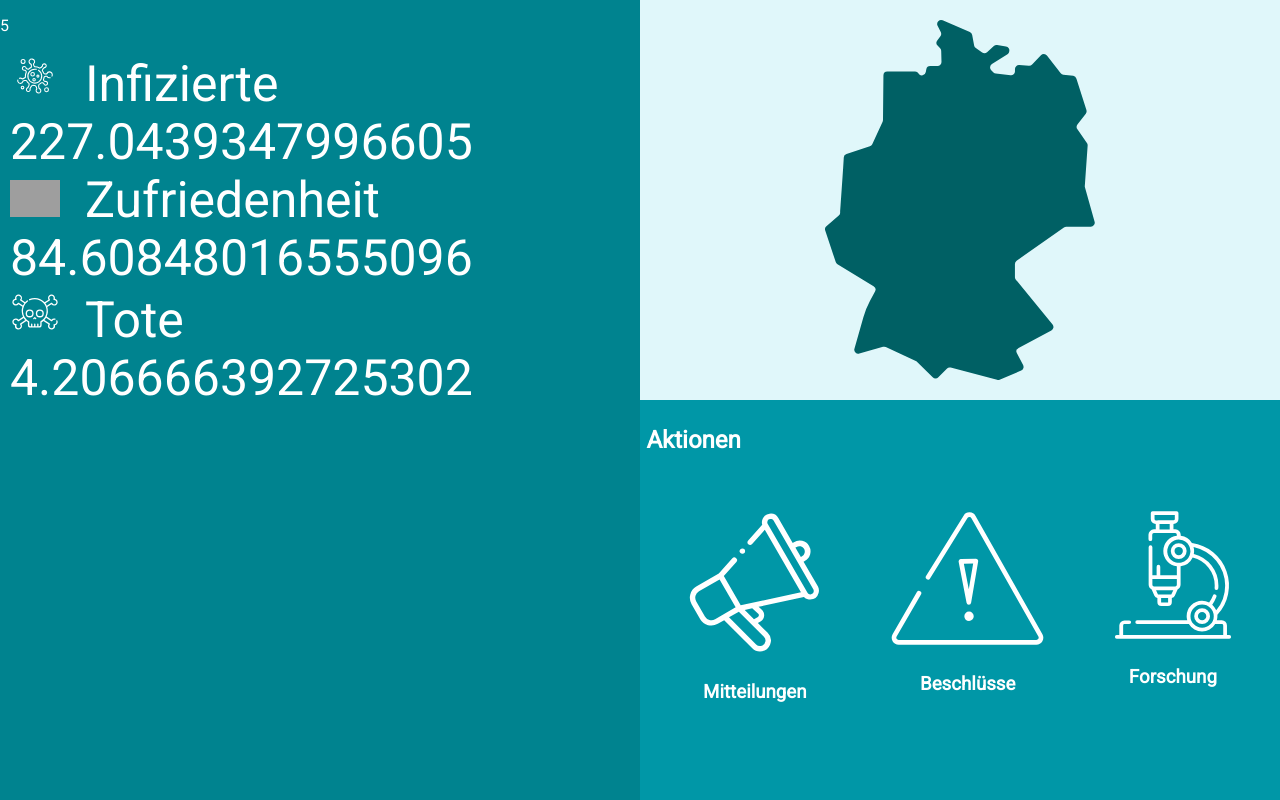
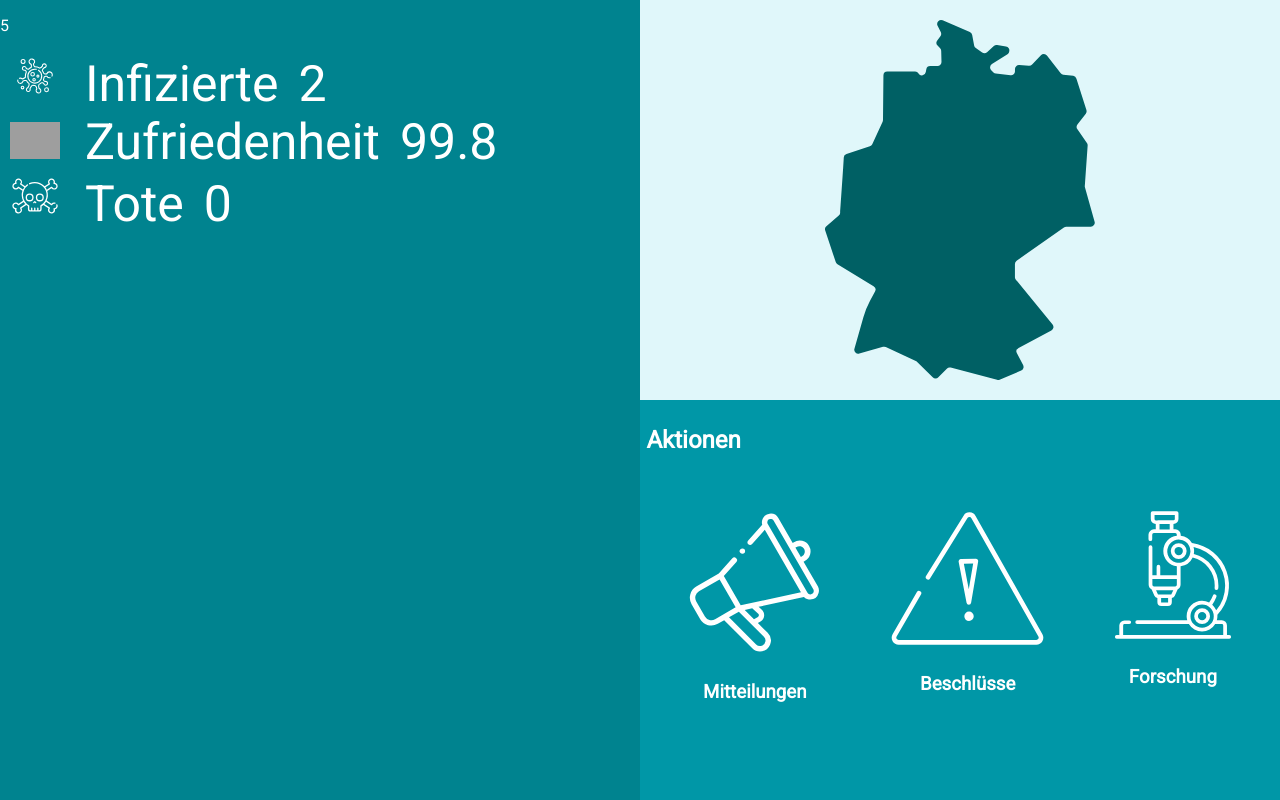
Before and after one commit to Corfus/prevent-corona, an Angular app: page /game in a window 1280 px wide. Built offline with nearby package versions, Linux system fonts and the light colour scheme; grey boxes are pictures that could not be loaded.

Commit message:
Updated infected calculation + round numbers for display
Updated infected calculation to recursive formula, so that k can be modified during game

```diff
--- a/src/app/components/common/value-table/value-table.component.ts
+++ b/src/app/components/common/value-table/value-table.component.ts
@@ -24,10 +24,10 @@ export class ValueTableComponent {
     const countryState = gs.getCountry(gs.playerCountry);
     return {
       tick: gs.tickCount,
-      happiness: countryState.happiness.value,
-      deaths: countryState.deaths,
-      infected: countryState.numberOfInfected.value,
-      deathrate: countryState.deathProbability.value
+      happiness: Math.round(countryState.happiness.value * 10) / 10,
+      deaths: Math.round(countryState.deaths),
+      infected: Math.round(countryState.numberOfInfected.value),
+      deathrate: Math.round(countryState.deathProbability.value)
     };
   }
 }
--- a/src/gamelogic/GameCreator.ts
+++ b/src/gamelogic/GameCreator.ts
@@ -141,7 +141,10 @@ export class GameCreator {
     playerCountry.hospitalCapacity = 100000;
     playerCountry.happiness.value = 100;
     playerCountry.numberOfInfected.value = 1;
-
+    playerCountry.numberOfInfected.relativeRateOfChange = 0.000000002;
+    playerCountry.money.value = 5000000000;
+    playerCountry.deathProbability.value = 0.0005;
+    playerCountry.recoverProbability.value = 0.005;
 
     const chinaEntity: CountryEntity = 'China';
     const china = new CountryState();
--- a/src/gamelogic/systems/EvolutionSystem.ts
+++ b/src/gamelogic/systems/EvolutionSystem.ts
@@ -50,14 +50,17 @@ export class EvolutionSystem extends System {
 
       //infizierte
       //Begrenztes logistisches Wachstum: https://de.wikipedia.org/wiki/Logistische_Funktion
-      var k = 0.000000002// countryData.numberOfInfected.relativeRateOfChange;
+      var k = countryData.numberOfInfected.relativeRateOfChange;
       var infected = countryData.numberOfInfected.value;
       var total = countryData.totalPopulation.value;
-      countryData.numberOfInfected.value = (total) / (1+Math.exp(-k*total*state.tickCount)*(total/100-1));
+      //countryData.numberOfInfected.value = (total) / (1+Math.exp(-k*total*state.tickCount)*(total/100-1));
+      countryData.numberOfInfected.value = (total * infected) / (infected + (total - infected) * Math.exp(-k*total) );
+      //countryData.numberOfInfected.relativeRateOfChange *= 1;
+
       //geheilte
       var newRecovered = countryData.recoverProbability.value * countryData.numberOfInfected.value;
-      countryData.numberOfRecovered.value += newRecovered;
-      countryData.numberOfInfected.value -= newRecovered;
+      //countryData.numberOfRecovered.value += newRecovered;
+      //countryData.numberOfInfected.value -= newRecovered;
 
       //Impfstoff
       countryData.vaccines.value += countryData.vaccines.absoluteRateOfChange;
@@ -72,8 +75,8 @@ export class EvolutionSystem extends System {
       }
 
       newDeaths +=  countryData.deathProbability.value * countryData.numberOfInfected.value;
-      countryData.deaths += newDeaths;
-      countryData.numberOfInfected.value -= newDeaths;
+      //countryData.deaths += newDeaths;
+      //countryData.numberOfInfected.value -= newDeaths;
 
 
 
```
